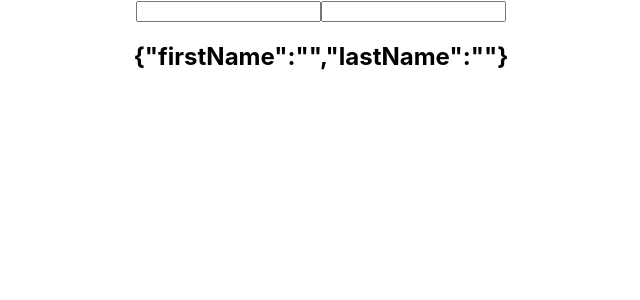
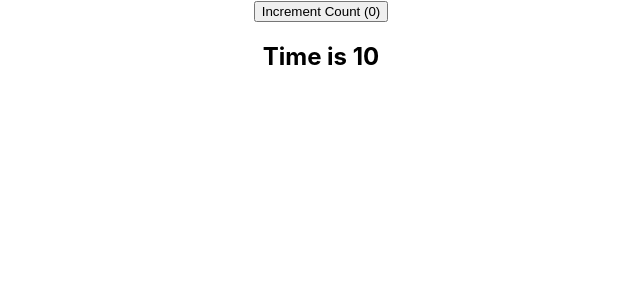
Before and after one commit to niall-code/react-learning, a React (Create React App) app in the folder my-app/: page / in a window 1280 px wide. Shown: the top 300 px of the page, without its empty margins (319-959 px from the left). Built offline with nearby package versions, Linux system fonts and the light colour scheme.

Commit message:
start timer with useEffect

```diff
--- a/my-app/src/App.js
+++ b/my-app/src/App.js
@@ -1,10 +1,10 @@
 import './App.css';
-import UseStateWithObjects from './components/UseStateWithObjects';
+import UseEffectCounter from './components/UseEffectCounter';
 
 function App() {
   return (
     <div className="App">
-      <UseStateWithObjects />
+      <UseEffectCounter />
     </div>
   );
 }
--- a/my-app/src/components/UseEffectCounter.js
+++ b/my-app/src/components/UseEffectCounter.js
@@ -2,11 +2,21 @@
 
 function UseEffectCounter() {
     const [count, setCount] = useState(0);
-    // "Side effect" of another hook function
+    const [time, setTime] = useState(0);
+
     useEffect(() => {
         document.title = count;
         // Array of the only properties to watch for changes
     }, [count]);
+
+    useEffect(() => {
+        console.log('Creating timer');
+        const interval = setInterval(() => {
+            setTime(time => time + 1)
+        }, 1000);
+        // Empty array to not repeat or crash (timer begins only once)
+    }, []);
+
     return (
         <div>
             <button onClick={
@@ -14,6 +24,7 @@
             }>
                 Increment Count ({count})
             </button>
+            <h2>Time is {time}</h2>
         </div>
     )
 }
```
